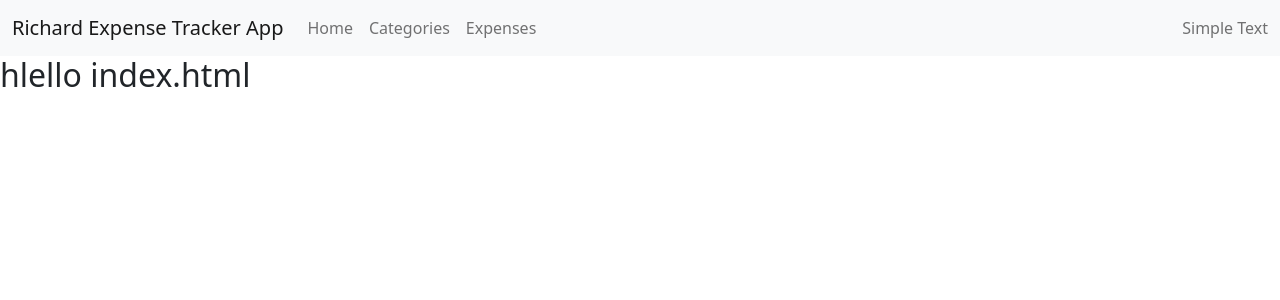
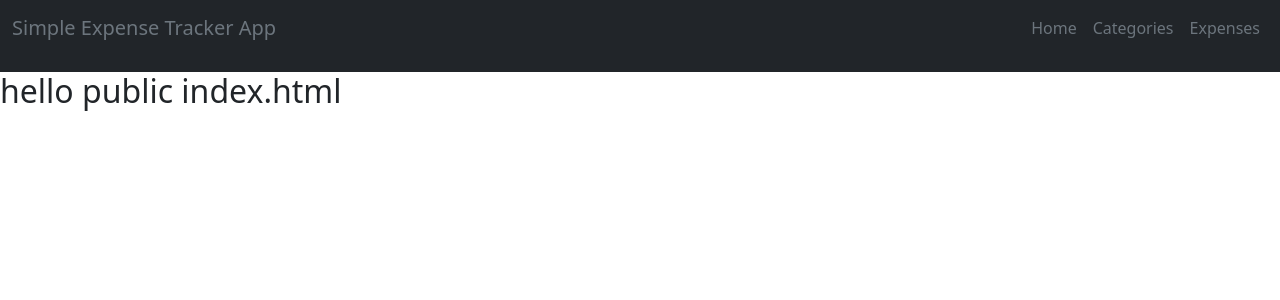
Before and after one commit to richard523/ExpenseTrackerTutorial, a React (Create React App) app in the folder ExpenseApp/ExpenseApp/expenseapp/: page / in a window 1280 px wide. Shown: the top 300 px of the page. Built offline with nearby package versions, Linux system fonts and the light colour scheme.

Commit message:
Expense dark mode and fix text

```diff
--- a/ExpenseApp/ExpenseApp/expenseapp/public/index.html
+++ b/ExpenseApp/ExpenseApp/expenseapp/public/index.html
@@ -31,7 +31,7 @@
 
     <noscript>You need to enable JavaScript to run this app.</noscript>
     <div id="root"></div>
-    <h2> hlello index.html
+    <h2> hello public index.html
     </h2>
     <!--
       This HTML file is a template.
--- a/ExpenseApp/ExpenseApp/expenseapp/src/AppNav.js
+++ b/ExpenseApp/ExpenseApp/expenseapp/src/AppNav.js
@@ -27,8 +27,8 @@ class AppNav extends React.Component {
     return (
       <div>
         {/* <script src="https://code.jquery.com/jquery-3.2.1.slim.min.js" integrity="sha384-KJ3o2DKtIkvYIK3UENzmM7KCkRr/rE9/Qpg6aAZGJwFDMVNA/GpGFF93hXpG5KkN" crossorigin="anonymous"></script> */}
-        <Navbar color="light" expand="md" light>
-          <NavbarBrand href="/">Richard Expense Tracker App</NavbarBrand>
+        <Navbar color="dark" expand="md">
+          <NavbarBrand href="/"><p class = "text-secondary ">Simple Expense Tracker App</p></NavbarBrand>
           {/*
           <div class="collapse navbar-collapse">
               <ul class="nav navbar-nav">
@@ -42,20 +42,20 @@ class AppNav extends React.Component {
           </div> */}
           <NavbarToggler onClick={function noRefCheck() {}} />
           <Collapse navbar>
-            <Nav className="me-auto" navbar>
+            <Nav className="ms-auto" navbar>
               <NavItem>
-                <NavLink href="/Home/">Home</NavLink>
+                <NavLink href="/Home/"><p class = "text-secondary ">Home</p></NavLink>
               </NavItem>
               <NavItem>
-                <NavLink href="/Categories">Categories</NavLink>
+                <NavLink href="/Categories"><p class = "text-secondary ">Categories</p></NavLink>
               </NavItem>
               <NavItem>
-                <NavLink href="/Expenses">Expenses</NavLink>
+                <NavLink href="/Expenses"><p class = "text-secondary ">Expenses</p></NavLink>
               </NavItem>
             </Nav>
-            <NavbarText>
-              Simple Text
-            </NavbarText>
+            {/* <NavbarText>
+              Secret Text
+            </NavbarText> */}
 
           </Collapse>
         </Navbar>
--- a/ExpenseApp/ExpenseApp/expenseapp/src/index.js
+++ b/ExpenseApp/ExpenseApp/expenseapp/src/index.js
@@ -1,8 +1,8 @@
 import React from 'react';
 import ReactDOM from 'react-dom';
 import './index.css';
-//import App from './App';
 import reportWebVitals from './reportWebVitals';
+// import Category from './Category'
 import Home from './Home'
 
 
```
Also changed, not shown: ExpenseApp/ExpenseApp/expenseapp/src/App.js (deleted, +0 -25 lines), ExpenseApp/ExpenseApp/expenseapp/src/Category.js (+13 -11 lines).
